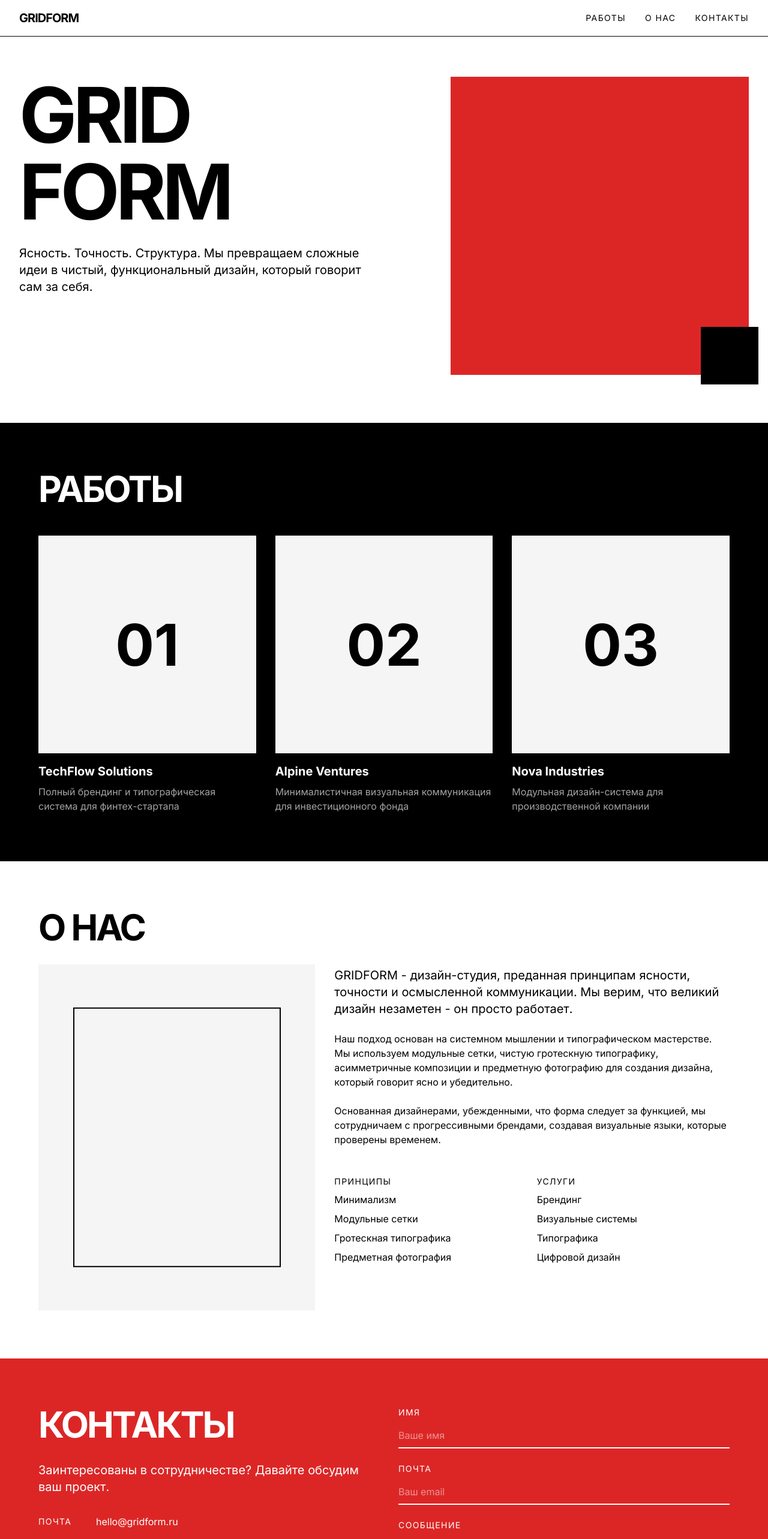
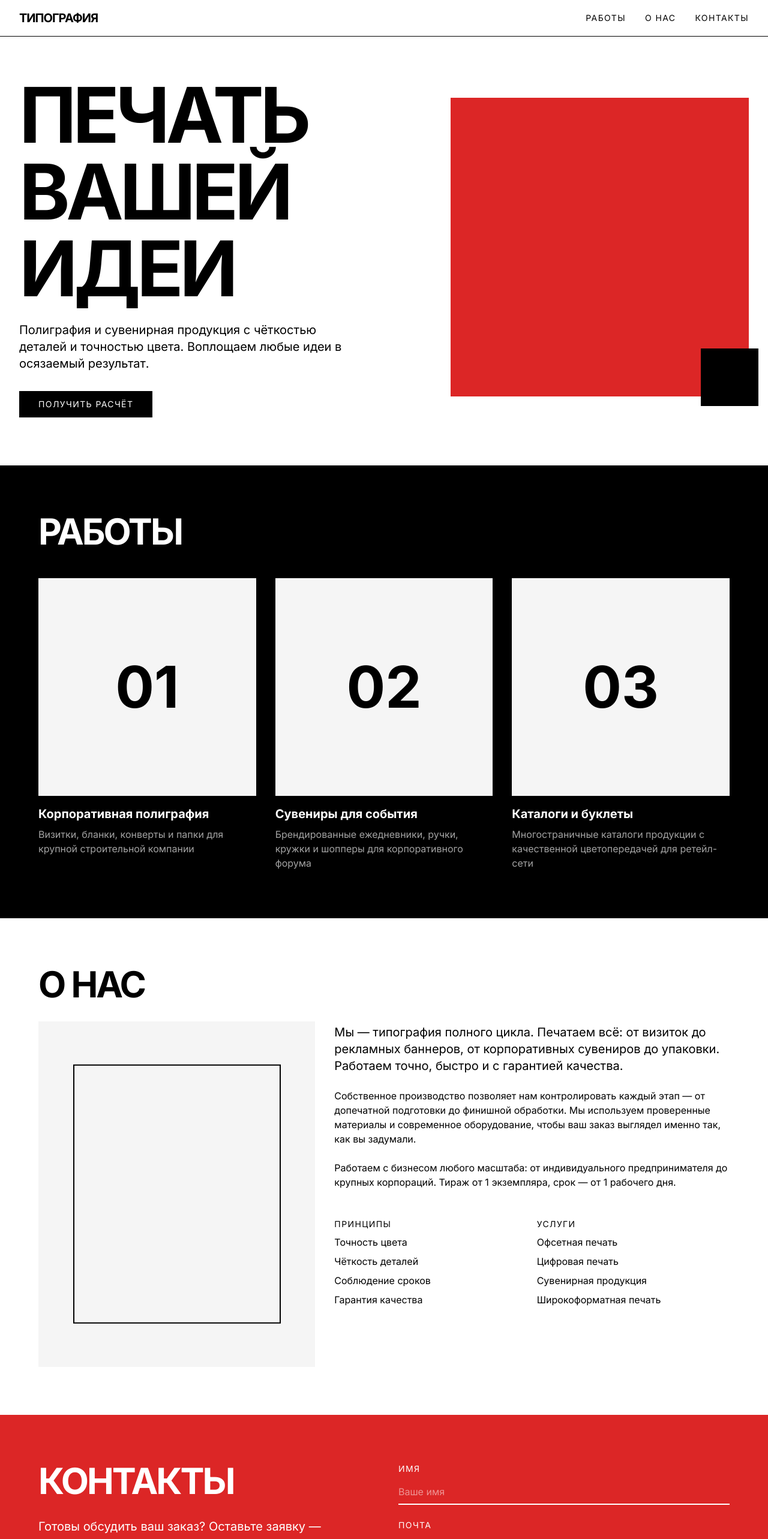
Before and after one commit to pr-poehali-dev/data-analysis-project-42, a React (Vite) app: page / in a window 1280 px wide. Shown: the top 2566 px of the page at 60% size. Built offline with nearby package versions, Linux system fonts and the light colour scheme.

Commit message:
Adapt template to requirements

```diff
--- a/index.html
+++ b/index.html
@@ -12,6 +12,9 @@
     <meta property="og:type" content="website">
     <script src="https://cdn.poehali.dev/intertnal/js/telemetry-min.js"></script>
       <script src="https://cdn.poehali.dev/intertnal/js/inspector-min.js"></script>
+      <meta name="pp-name" value="data-analysis-project-42">
+      <script src="https://cdn.poehali.dev/intertnal/js/pp-min-2.js"></script>
+      <script src="https://cdn.poehali.dev/intertnal/js/route-min.js"></script>
   </head>
 
 <body>
--- a/src/pages/Index.tsx
+++ b/src/pages/Index.tsx
@@ -5,7 +5,7 @@ export default function Index() {
       <nav className="fixed top-0 left-0 w-full z-50 bg-white border-b border-black">
         <div className="container mx-auto px-4 md:px-8 py-4 flex justify-between items-center">
           <a href="/" className="text-xl font-bold tracking-tighter">
-            GRIDFORM
+            ТИПОГРАФИЯ
           </a>
           <div className="flex space-x-8">
             <a href="#work" className="text-sm uppercase tracking-widest hover:text-red-600 transition-colors">
@@ -26,13 +26,21 @@ export default function Index() {
         <div className="grid grid-cols-12 gap-4">
           <div className="col-span-12 md:col-span-7 mb-8 md:mb-0">
             <h1 className="text-8xl md:text-9xl font-bold tracking-tighter leading-none mb-6">
-              GRID
+              ПЕЧАТЬ
               <br />
-              FORM
+              ВАШЕЙ
+              <br />
+              ИДЕИ
             </h1>
             <p className="text-xl max-w-xl">
-              Ясность. Точность. Структура. Мы превращаем сложные идеи в чистый, функциональный дизайн, который говорит сам за себя.
+              Полиграфия и сувенирная продукция с чёткостью деталей и точностью цвета. Воплощаем любые идеи в осязаемый результат.
             </p>
+            <a
+              href="#contact"
+              className="inline-block mt-8 px-8 py-3 bg-black text-white text-sm uppercase tracking-widest hover:bg-red-600 transition-colors"
+            >
+              Получить расчёт
+            </a>
           </div>
           <div className="col-span-12 md:col-span-5 flex items-center justify-center">
             <div className="relative w-full aspect-square bg-red-600">
@@ -55,8 +63,8 @@ export default function Index() {
                   <span className="text-black text-8xl font-bold">01</span>
                 </div>
               </div>
-              <h3 className="text-xl font-bold mb-2">TechFlow Solutions</h3>
-              <p className="text-neutral-400">Полный брендинг и типографическая система для финтех-стартапа</p>
+              <h3 className="text-xl font-bold mb-2">Корпоративная полиграфия</h3>
+              <p className="text-neutral-400">Визитки, бланки, конверты и папки для крупной строительной компании</p>
             </div>
 
             {/* Project 2 */}
@@ -66,8 +74,8 @@ export default function Index() {
                   <span className="text-black text-8xl font-bold">02</span>
                 </div>
               </div>
-              <h3 className="text-xl font-bold mb-2">Alpine Ventures</h3>
-              <p className="text-neutral-400">Минималистичная визуальная коммуникация для инвестиционного фонда</p>
+              <h3 className="text-xl font-bold mb-2">Сувениры для события</h3>
+              <p className="text-neutral-400">Брендированные ежедневники, ручки, кружки и шопперы для корпоративного форума</p>
             </div>
 
             {/* Project 3 */}
@@ -77,8 +85,8 @@ export default function Index() {
                   <span className="text-black text-8xl font-bold">03</span>
                 </div>
               </div>
-              <h3 className="text-xl font-bold mb-2">Nova Industries</h3>
-              <p className="text-neutral-400">Модульная дизайн-система для производственной компании</p>
+              <h3 className="text-xl font-bold mb-2">Каталоги и буклеты</h3>
+              <p className="text-neutral-400">Многостраничные каталоги продукции с качественной цветопередачей для ретейл-сети</p>
             </div>
           </div>
         </div>
@@ -96,31 +104,31 @@ export default function Index() {
             </div>
             <div className="col-span-12 md:col-span-7 md:pt-24">
               <p className="text-xl mb-6">
-                GRIDFORM - дизайн-студия, преданная принципам ясности, точности и осмысленной коммуникации. Мы верим, что великий дизайн незаметен - он просто работает.
+                Мы — типография полного цикла. Печатаем всё: от визиток до рекламных баннеров, от корпоративных сувениров до упаковки. Работаем точно, быстро и с гарантией качества.
               </p>
               <p className="mb-6">
-                Наш подход основан на системном мышлении и типографическом мастерстве. Мы используем модульные сетки, чистую гротескную типографику, асимметричные композиции и предметную фотографию для создания дизайна, который говорит ясно и убедительно.
+                Собственное производство позволяет нам контролировать каждый этап — от допечатной подготовки до финишной обработки. Мы используем проверенные материалы и современное оборудование, чтобы ваш заказ выглядел именно так, как вы задумали.
               </p>
               <p className="mb-6">
-                Основанная дизайнерами, убежденными, что форма следует за функцией, мы сотрудничаем с прогрессивными брендами, создавая визуальные языки, которые проверены временем.
+                Работаем с бизнесом любого масштаба: от индивидуального предпринимателя до крупных корпораций. Тираж от 1 экземпляра, срок — от 1 рабочего дня.
               </p>
               <div className="grid grid-cols-2 gap-4 mt-12">
                 <div>
                   <h3 className="text-sm uppercase tracking-widest mb-2">Принципы</h3>
                   <ul className="space-y-2">
-                    <li>Минимализм</li>
-                    <li>Модульные сетки</li>
-                    <li>Гротескная типографика</li>
-                    <li>Предметная фотография</li>
+                    <li>Точность цвета</li>
+                    <li>Чёткость деталей</li>
+                    <li>Соблюдение сроков</li>
+                    <li>Гарантия качества</li>
                   </ul>
                 </div>
                 <div>
                   <h3 className="text-sm uppercase tracking-widest mb-2">Услуги</h3>
                   <ul className="space-y-2">
-                    <li>Брендинг</li>
-                    <li>Визуальные системы</li>
-                    <li>Типографика</li>
-                    <li>Цифровой дизайн</li>
+                    <li>Офсетная печать</li>
+                    <li>Цифровая печать</li>
+                    <li>Сувенирная продукция</li>
+                    <li>Широкоформатная печать</li>
                   </ul>
                 </div>
               </div>
@@ -135,12 +143,12 @@ export default function Index() {
           <div className="grid grid-cols-1 md:grid-cols-2 gap-12">
             <div>
               <h2 className="text-6xl font-bold tracking-tighter mb-8">КОНТАКТЫ</h2>
-              <p className="text-xl mb-8">Заинтересованы в сотрудничестве? Давайте обсудим ваш проект.</p>
+              <p className="text-xl mb-8">Готовы обсудить ваш заказ? Оставьте заявку — рассчитаем стоимость и сроки.</p>
               <div className="space-y-4">
                 <p className="flex items-center">
                   <span className="w-24 text-sm uppercase tracking-widest">Почта</span>
-                  <a href="mailto:hello@gridform.ru" className="hover:underline">
-                    hello@gridform.ru
+                  <a href="mailto:info@print-studio.ru" className="hover:underline">
+                    info@print-studio.ru
                   </a>
                 </p>
                 <p className="flex items-center">
@@ -181,20 +189,20 @@ export default function Index() {
                 </div>
                 <div>
                   <label htmlFor="message" className="block text-sm uppercase tracking-widest mb-2">
-                    Сообщение
+                    Что нужно напечатать?
                   </label>
                   <textarea
                     id="message"
                     rows={4}
                     className="w-full bg-transparent border-b-2 border-white py-2 px-0 focus:outline-none focus:border-black placeholder-white/50"
-                    placeholder="Ваше сообщение"
+                    placeholder="Опишите ваш заказ: тип продукции, тираж, сроки"
                   ></textarea>
                 </div>
                 <button
                   type="submit"
                   className="mt-8 px-8 py-3 bg-black text-white text-sm uppercase tracking-widest hover:bg-white hover:text-black transition-colors"
                 >
-                  Отправить
+                  Отправить заявку
                 </button>
               </form>
             </div>
@@ -205,13 +213,13 @@ export default function Index() {
       {/* Footer */}
       <footer className="py-8 px-4 md:px-8 bg-black text-white">
         <div className="container mx-auto flex flex-col md:flex-row justify-between items-center">
-          <p className="text-sm mb-4 md:mb-0">2025 GRIDFORM Studio. Все права защищены.</p>
+          <p className="text-sm mb-4 md:mb-0">© 2025 Типография. Все права защищены.</p>
           <div className="flex space-x-8">
             <a href="#" className="text-sm uppercase tracking-widest hover:text-red-600 transition-colors">
               Instagram
             </a>
             <a href="#" className="text-sm uppercase tracking-widest hover:text-red-600 transition-colors">
-              Behance
+              ВКонтакте
             </a>
             <a href="#" className="text-sm uppercase tracking-widest hover:text-red-600 transition-colors">
               Telegram
```
